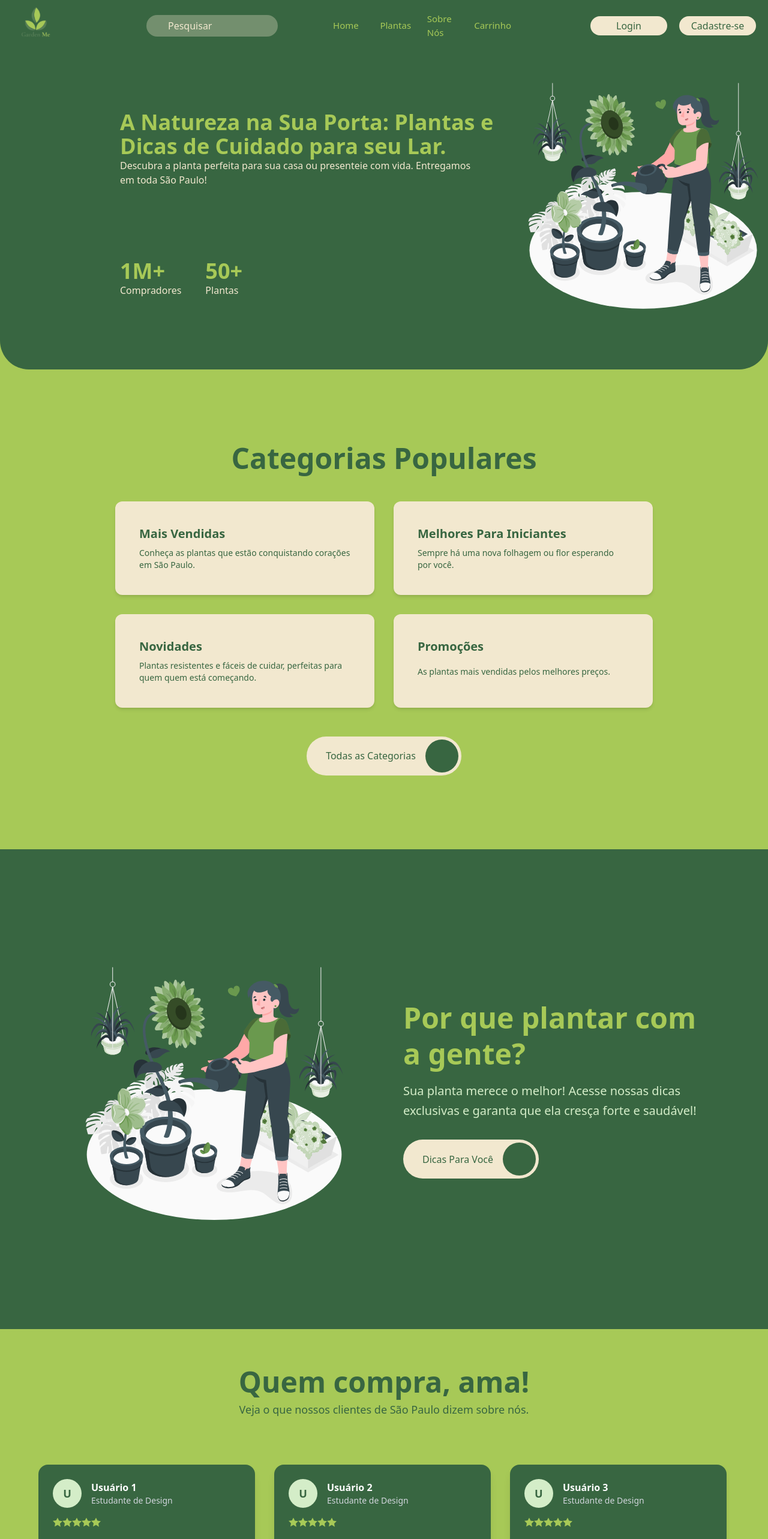
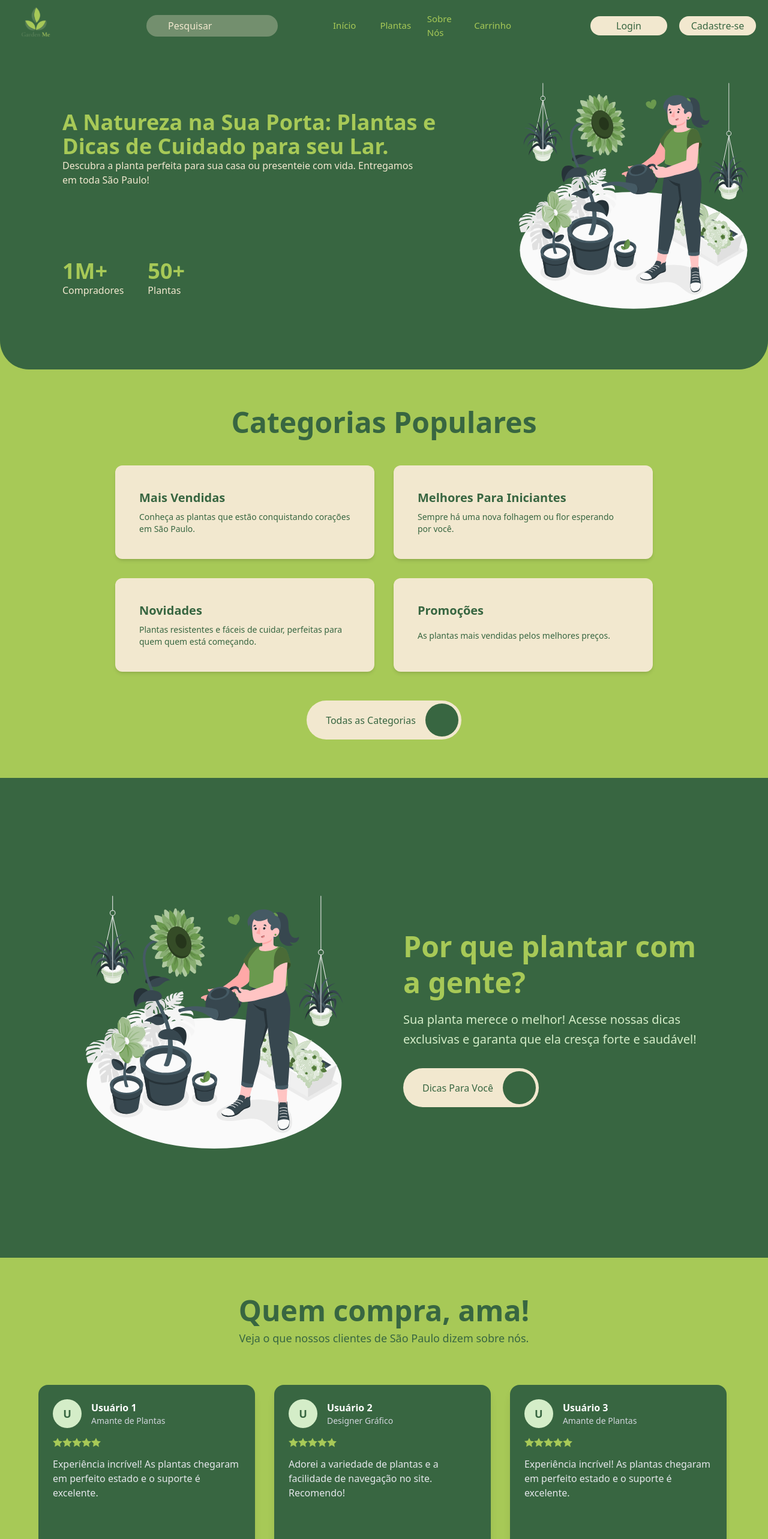
Before and after one commit to standbytheboy/gardenme, a React (Vite) app in the folder frontend/: page / in a window 1280 px wide. Shown: the top 2566 px of the page at 60% size. Built offline with nearby package versions, Linux system fonts and the light colour scheme; some icons are missing.

Commit message:
linking everything

```diff
--- a/frontend/src/components/AddedToCart.tsx
+++ b/frontend/src/components/AddedToCart.tsx
@@ -1,3 +1,5 @@
+import { useNavigate } from "react-router-dom";
+
 // 1. Definindo a interface para as props do AddedToCartCard
 interface AddedToCartCardProps {
   productName: string;
@@ -6,6 +8,7 @@ interface AddedToCartCardProps {
 
 // 2. Usando a interface na função do componente
 const AddedToCartCard = ({ productName, productPrice }: AddedToCartCardProps) => {
+  const navigate = useNavigate();
   return (
     <div className="w-[360px] h-[150px] bg-[#A7C957] rounded-xl shadow-lg shadow-black/10 mx-auto px-2 backdrop-blur-md z-50">
       <div className="inline-flex flex-nowrap items-center w-full">
@@ -48,7 +51,7 @@ const AddedToCartCard = ({ productName, productPrice }: AddedToCartCardProps) =>
           <div className="text-sm font-semibold text-gray-700 pb-2.5 pl-2.5">
             {productPrice}
           </div>
-          <button className="relative transition-all duration-300 ease-in-out shadow-lg shadow-black/20 py-2 px-5 bg-[#386641] rounded-full flex items-center justify-center text-white gap-2.5 font-bold border-2outline-none overflow-hidden text-base cursor-pointer h-[35px] group">
+          <button onClick={() => navigate('/carrinho')} className="relative transition-all duration-300 ease-in-out shadow-lg shadow-black/20 py-2 px-5 bg-[#386641] rounded-full flex items-center justify-center text-white gap-2.5 font-bold border-2outline-none overflow-hidden text-base cursor-pointer h-[35px] group">
             Ver Carrinho
             <svg
               className="w-6 h-6 transition-all duration-300 ease-in-out group-hover:translate-x-1"
--- a/frontend/src/components/Header.tsx
+++ b/frontend/src/components/Header.tsx
@@ -23,7 +23,7 @@ export const Header = () => {
   });
   return (
     <div className="bg-[#A7C957]">
-      <section className="flex font-sans bg-[#386641] px-50 pt-30 pb-20 rounded-bl-[3rem] rounded-br-[3rem]">
+      <section className="flex justify-center gap-20 font-sans bg-[#386641] pt-30 pb-20 rounded-bl-[3rem] rounded-br-[3rem]">
         <Navbar></Navbar>
         <div className="left">
           <h1 className="font-black text-4xl w-2xl text-[#A7C957] mt-[4rem]">
--- a/frontend/src/components/Navbar.tsx
+++ b/frontend/src/components/Navbar.tsx
@@ -6,34 +6,26 @@ import Logo from '../assets/gardenme-logo.svg'
 
 interface NavItem {
   name: string;
-  items?: string[]; // Optional array of strings for sub-items
+  link?: string; // link principal opcional
+  items?: { name: string; link: string }[]; // sub-itens com link
 }
 
 const items: NavItem[] = [
-  {
-    name: "Home",
-  },
-  {
-    name: "Plantas",
-    items: ["Todas As Plantas", "Categorias", "Novidades", "Promoções"],
-  },
-  {
-    name: "Sobre Nós",
-  },
-  {
-    name: "Carrinho",
-  },
+  { name: "Início", link: "/" },
+  { name: "Plantas", link: "/plantas" },
+  { name: "Sobre Nós", link: "/sobre" },
+  { name: "Carrinho", link: "/carrinho" },
 ];
 
-// Define props for the Link component
 interface LinkProps {
   item: NavItem;
-  activeItem: NavItem | null; // activeItem can be a NavItem or null
-  onHover: (item: NavItem | null, x: string) => void; // Function prop
+  activeItem: NavItem | null;
+  onHover: (item: NavItem | null, x: string) => void;
 }
 
 const Link = ({ item, onHover }: LinkProps) => {
-  const linkRef = useRef<HTMLAnchorElement>(null); // Specify the ref type
+  const navigate = useNavigate();
+  const linkRef = useRef<HTMLAnchorElement>(null);
 
   const handleHover = () => {
     if (linkRef.current) {
@@ -42,14 +34,16 @@ const Link = ({ item, onHover }: LinkProps) => {
     }
   };
 
+  const handleClick = () => {
+    if (item.link) navigate(item.link);
+  };
+
   return (
     <a
-      className={`
-        px-3 flex items-center cursor-pointer w-full h-[72px] text-[15px]
-        text-[#a7c957] hover:text-[#a7c95790]
-      `}
+      className="px-3 flex items-center cursor-pointer w-full h-[72px] text-[15px] text-[#a7c957] hover:text-[#a7c95790]"
       ref={linkRef}
       onMouseEnter={handleHover}
+      onClick={handleClick}
     >
       {item.name}
     </a>
@@ -57,23 +51,20 @@ const Link = ({ item, onHover }: LinkProps) => {
 };
 
 const SearchLupe = () => (
-  <div className="relative mr-20 w-[150rem]"> {/* Adjusted width for better proportion, original 150rem is very large */}
+  <div className="relative mr-20 w-[150rem]">
     <Search strokeWidth={2} size={20} className="absolute top-1/2 left-3 -translate-y-1/2 text-[#F2E8CF]" />
     <input
       type="text"
       placeholder="Pesquisar"
-      className="
-        border-none rounded-full h-9 w-full text-[#F2E8CF] bg-[#F2E8CF50] pl-9 text-base
-        focus:outline-none focus:border-2 focus:border-[#386641]
-        placeholder:text-[#F2E8CF]
-      "
+      className="border-none rounded-full h-9 w-full text-[#F2E8CF] bg-[#F2E8CF50] pl-9 text-base
+                 focus:outline-none focus:border-2 focus:border-[#386641] placeholder:text-[#F2E8CF]"
     />
   </div>
 );
 
 export const Navbar = () => {
   const [translateX, setTranslateX] = useState<string>("0");
-  const [activeItem, setActiveItem] = useState<NavItem | null>(null); // Specify state type
+  const [activeItem, setActiveItem] = useState<NavItem | null>(null);
   const navigate = useNavigate();
 
   const handleLinkHover = (item: NavItem | null, x: string) => {
@@ -83,13 +74,7 @@ export const Navbar = () => {
 
   return (
     <section className="font-sans">
-      <nav
-        className="
-          fixed top-0 left-0 z-10 flex justify-between items-center
-          px-5 h-[85px] w-full text-[#5B5968]
-          bg-[#386641]
-        "
-      >
+      <nav className="fixed top-0 left-0 z-10 flex justify-between items-center px-5 h-[85px] w-full text-[#5B5968] bg-[#386641]">
         <img src={Logo} alt="Logo" className="mr-6 h-20 w-20" />
         <div className="flex items-center justify-center w-1/2 font-medium">
           <SearchLupe />
@@ -102,31 +87,26 @@ export const Navbar = () => {
             />
           ))}
           <div
-            style={{
-              transform: `translateX(${translateX})`, // Use transform for translate
-            }}
-            className={`
-              fixed z-10 top-[82px] left-0 h-0 py-1.5 overflow-hidden grid opacity-0 invisible transition-all duration-300
-              rounded-md bg-[#F2E8CF50] shadow-md shadow-black/10
-              ${activeItem ? "opacity-100 visible h-max" : ""}
-              after:content-[''] after:absolute after:inset-0 after:top-[-12px]
-            `}
+            style={{ transform: `translateX(${translateX})` }}
+            className={`fixed z-10 top-[82px] left-0 h-0 py-1.5 overflow-hidden grid opacity-0 invisible transition-all duration-300
+                        rounded-md bg-[#F2E8CF50] shadow-md shadow-black/10
+                        ${activeItem ? "opacity-100 visible h-max" : ""}`}
           >
-            {activeItem?.items?.map((link) => (
-              <a key={link} className="relative z-10 h-10 text-sm whitespace-nowrap">
-                {link}
+            {activeItem?.items?.map((sub) => (
+              <a
+                key={sub.name}
+                className="relative z-10 h-10 px-4 flex items-center text-sm whitespace-nowrap hover:text-[#a7c957]"
+                onClick={() => navigate(sub.link)}
+              >
+                {sub.name}
               </a>
             ))}
           </div>
         </div>
         <div className="flex justify-between">
-          <Button onClick={() => navigate('/login')}>
-            Login
-          </Button>
+          <Button onClick={() => navigate('/login')}>Login</Button>
           <div className="w-5"></div>
-          <Button onClick={() => navigate('/signup')}>
-            Cadastre-se
-          </Button>
+          <Button onClick={() => navigate('/signup')}>Cadastre-se</Button>
         </div>
       </nav>
     </section>
--- a/frontend/src/components/PopularCategories.tsx
+++ b/frontend/src/components/PopularCategories.tsx
@@ -72,7 +72,7 @@ export const PopularCategories: React.FC = () => {
   ];
 
   return (
-    <section className="bg-[#A7C957] py-16 px-4 md:px-8 flex flex-col items-center justify-center min-h-screen">
+    <section className="bg-[#A7C957] py-16 px-4 md:px-8 flex flex-col items-center justify-center min-h-[12rem]">
 
       <h2 className="text-4xl md:text-5xl font-bold text-[#386641] mb-12 text-center">
         Categorias Populares
--- a/frontend/src/components/Testimonials.tsx
+++ b/frontend/src/components/Testimonials.tsx
@@ -21,7 +21,7 @@ interface TestimonialCardProps {
 
   const TestimonialCard: React.FC<TestimonialCardProps> = ({ user, role, stars, text, badge }) => {
     return (
-      <div className="bg-[#386641] rounded-2xl p-6 shadow-lg flex flex-col h-full">
+      <div className="bg-[#386641] rounded-2xl p-6 shadow-lg flex flex-col h-full min-h-[30rem]">
         <div className="flex items-center mb-4">
           <div className="w-12 h-12 rounded-full bg-[#D4EDC8] mr-4 flex items-center justify-center text-[#386641] font-semibold text-lg">
             {user.charAt(0)}
@@ -50,44 +50,43 @@ export const TestimonialsCarousel: React.FC = () => {
     {
       id: 1,
       user: 'Usuário 1',
-      role: 'Estudante de Design',
-      stars: 5,
-      text: 'Lorem ipsum dolor sit amet, consectetur adipiscing elit, sed do eiusmod tempor incididunt ut labore et dolore magna aliqua. Ut enim ad minim veniam, quis nostrud exercitation ullamco laboris nisi ut aliquip ex ea commodo consequat. Duis aute irure dolor in reprehenderit in voluptate velit esse cillum dolore eu fugiat nulla pariatur. Excepteur sint occaecat cupidatat non proident, sunt in culpa qui officia deserunt mollit anim id est laborum',
-      badge: 'UX/UI Design',
-    },
-    {
-      id: 2,
-      user: 'Usuário 2',
-      role: 'Estudante de Design',
-      stars: 4,
-      text: 'Lorem ipsum dolor sit amet, consectetur adipiscing elit, sed do eiusmod tempor incididunt ut labore et dolore magna aliqua. Ut enim ad minim veniam, quis nostrud exercitation ullamco laboris nisi ut aliquip ex ea commodo consequat. Duis aute irure dolor in reprehenderit in voluptate velit esse cillum dolore eu fugiat nulla pariatur. Excepteur sint occaecat cupidatat non proident, sunt in culpa qui officia deserunt mollit anim id est laborum',
-      badge: 'UX/UI Design',
-    },
-    {
-      id: 3,
-      user: 'Usuário 3',
-      role: 'Estudante de Design',
-      stars: 5,
-      text: 'Lorem ipsum dolor sit amet, consectetur adipiscing elit, sed do eiusmod tempor incididunt ut labore et dolore magna aliqua. Ut enim ad minim veniam, quis nostrud exercitation ullamco laboris nisi ut aliquip ex ea commodo consequat. Duis aute irure dolor in reprehenderit in voluptate velit esse cillum dolore eu fugiat nulla pariatur. Excepteur sint occaecat cupidatat non proident, sunt in culpa qui officia deserunt mollit anim id est laborum',
-      badge: 'UX/UI Design',
-    },
-    // Adicione mais depoimentos para que o carrossel funcione
-    {
-      id: 4,
-      user: 'Usuário 4',
       role: 'Amante de Plantas',
       stars: 5,
       text: 'Experiência incrível! As plantas chegaram em perfeito estado e o suporte é excelente.',
       badge: 'Jardinagem',
     },
     {
-      id: 5,
-      user: 'Usuário 5',
+      id: 2,
+      user: 'Usuário 2',
       role: 'Designer Gráfico',
       stars: 4,
       text: 'Adorei a variedade de plantas e a facilidade de navegação no site. Recomendo!',
       badge: 'Web Design',
     },
+    {
+      id: 3,
+      user: 'Usuário 3',
+      role: 'Amante de Plantas',
+      stars: 5,
+      text: 'Experiência incrível! As plantas chegaram em perfeito estado e o suporte é excelente.',
+      badge: 'Jardinagem',
+    },
+    {
+      id: 4,
+      user: 'Usuário 4',
+      role: 'Designer Gráfico',
+      stars: 4,
+      text: 'Adorei a variedade de plantas e a facilidade de navegação no site. Recomendo!',
+      badge: 'Web Design',
+    },
+    {
+      id: 5,
+      user: 'Usuário 5',
+      role: 'Amante de Plantas',
+      stars: 5,
+      text: 'Experiência incrível! As plantas chegaram em perfeito estado e o suporte é excelente.',
+      badge: 'Jardinagem',
+    }
   ];
 
   const carouselRef = useRef<HTMLDivElement>(null);
@@ -120,7 +119,7 @@ export const TestimonialsCarousel: React.FC = () => {
   }, [testimonials.length]); // Dependência adicionada para recalcular se o número de depoimentos mudar
 
   return (
-    <section className="bg-[#A7C957] py-16 px-4 md:px-8 flex flex-col items-center justify-center min-h-screen">
+    <section className="bg-[#A7C957] py-16 px-4 md:px-8 flex flex-col items-center justify-center min-h-[12rem]">
       {/* Título da Seção */}
       <h2 className="text-4xl md:text-5xl font-bold text-[#386641] mb-2 text-center">
         Quem compra, ama!
--- a/frontend/src/components/WhyPlantWithUs.tsx
+++ b/frontend/src/components/WhyPlantWithUs.tsx
@@ -4,7 +4,7 @@ import { ActionBtn } from './ActionBtn';
 
 export const WhyPlantWithUs: React.FC = () => {
   return (
-    <section className="bg-[#386641] py-16 px-4 md:px-8 flex items-center justify-center min-h-[600px] md:min-h-screen">
+    <section className="bg-[#386641] py-16 px-4 md:px-8 flex items-center justify-center min-h-[600px] md:min-h-[800px]">
       <div className="max-w-7xl mx-auto flex flex-col md:flex-row items-center justify-between gap-8 md:gap-16">
         {/* Lado Esquerdo - Ilustração */}
         <div className="md:w-1/2 flex justify-center order-2 md:order-1"> {/* order para mobile primeiro */}
--- a/frontend/src/pages/ShoppingCart.tsx
+++ b/frontend/src/pages/ShoppingCart.tsx
@@ -4,6 +4,7 @@ import { Navbar } from "../components/Navbar.tsx";
 import aloeImage from "../assets/aloe.webp";
 import Footer from "../components/Footer.tsx";
 import '../App.css'
+import { useNavigate } from "react-router-dom";
 
 // Interface para o tipo de item no estado do carrinho
 interface CartItemType {
@@ -90,11 +91,12 @@ const ShoppingCart: React.FC = () => {
       )
     );
   };
+  const navigate = useNavigate();
 
   return (
     <div className="mt-21">
       <Navbar></Navbar>
-      <div className="min-h-screen bg-[#3E6F52] p-4 md:p-8 flex flex-col items-center">
+      <div className="min-h-[12rem] bg-[#386641] p-20 md:p-20 flex flex-col items-center">
         <h1 className="w-full max-w-7xl text-4xl font-bold text-[#A7C957] mb-8 self-start">
           Seu Carrinho
         </h1>
@@ -133,7 +135,7 @@ const ShoppingCart: React.FC = () => {
               <span>Total</span>
               <span>R$ {total.toFixed(2).replace(".", ",")}</span>
             </div>
-            <button className="w-full bg-[#A7C957] text-[#386641] py-3 rounded-full text-lg font-semibold hover:bg-opacity-90 transition duration-300">
+            <button onClick={() => navigate('/checkout')} className="w-full bg-[#A7C957] text-[#386641] py-3 rounded-full text-lg font-semibold hover:bg-opacity-90 transition duration-300 cursor-pointer">
               Continuar Compra
             </button>
           </div>
```
Also changed, not shown: frontend/src/pages/CheckoutPage.tsx (+6 -3 lines), frontend/src/pages/OrderSucessPage.tsx (+7 -2 lines).
